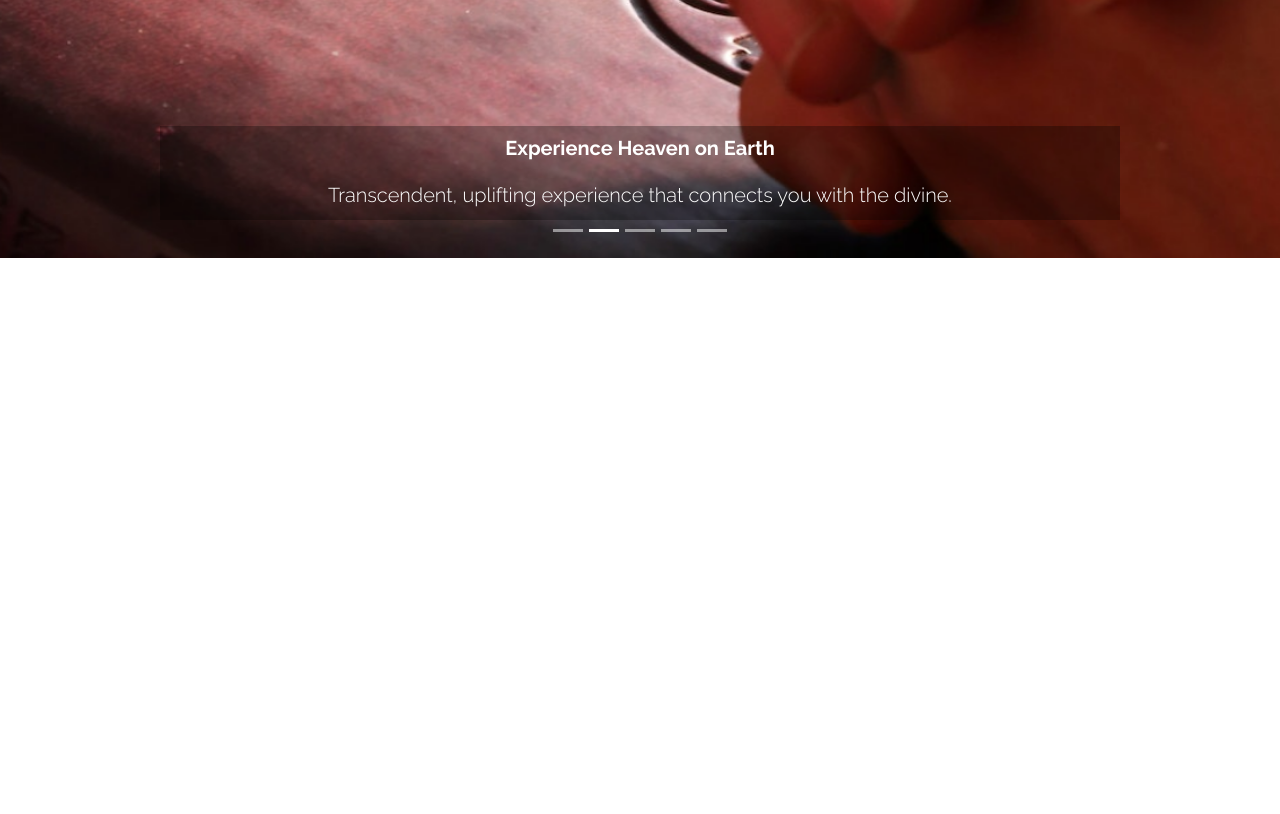
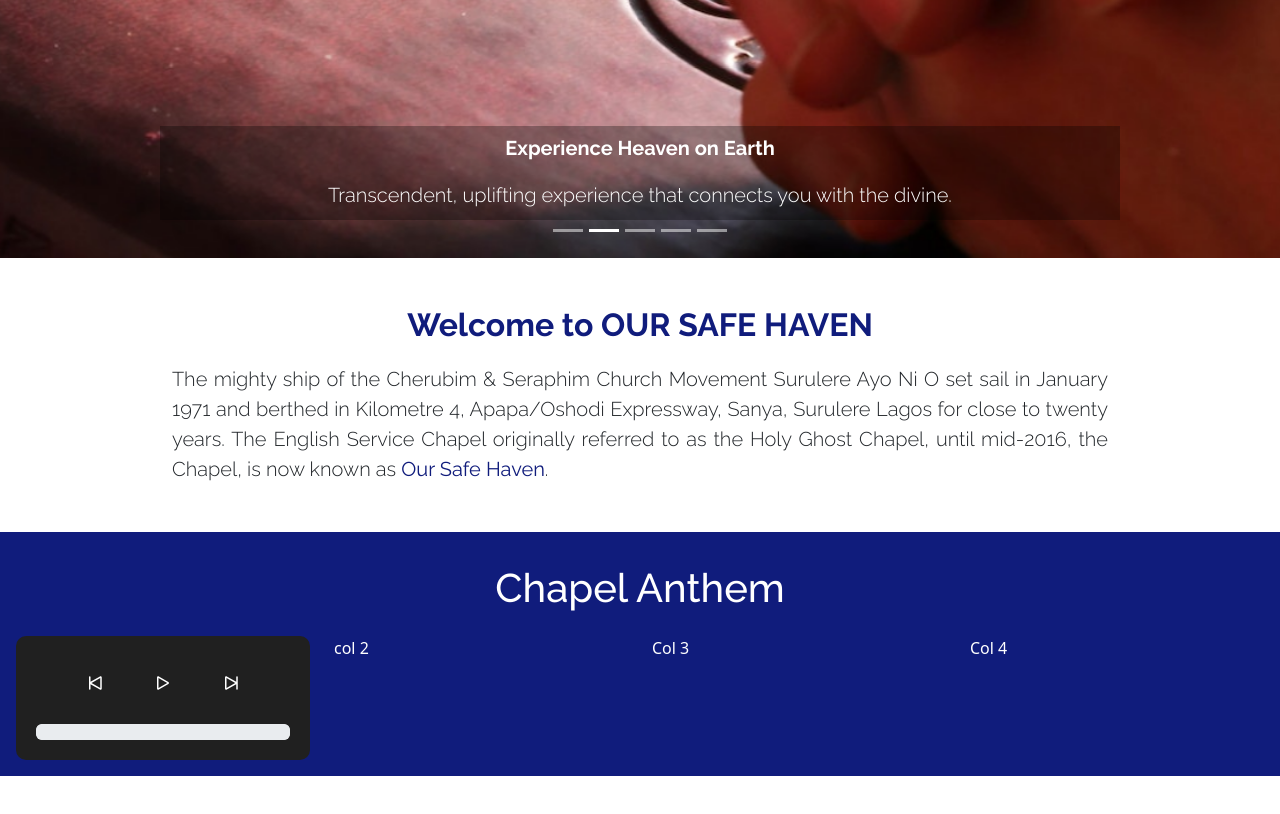
Before and after one commit to specie103/escchurch, a React (Create React App) app: page / in a window 1280 px wide. Shown: the part 540-1354 px from the top of the page. Before the commit the page ends 803 px from the top, so only its background shows below. Built offline with nearby package versions, Linux system fonts and the light colour scheme.

Commit message:
added the anthem and the hero section

```diff
--- a/package.json
+++ b/package.json
@@ -3,6 +3,8 @@
   "version": "0.1.0",
   "private": true,
   "dependencies": {
+    "@fortawesome/fontawesome-free": "^6.4.0",
+    "@fortawesome/react-fontawesome": "^0.2.0",
     "@testing-library/jest-dom": "^5.16.5",
     "@testing-library/react": "^13.4.0",
     "@testing-library/user-event": "^13.5.0",
@@ -10,6 +12,7 @@
     "react": "^18.2.0",
     "react-bootstrap": "^2.7.3",
     "react-dom": "^18.2.0",
+    "react-icons": "^4.8.0",
     "react-router-bootstrap": "^0.26.2",
     "react-router-dom": "^6.10.0",
     "react-scripts": "5.0.1",
--- /dev/null
+++ b/src/Components/Anthem.js
@@ -0,0 +1,27 @@
+import React from 'react'
+import { Container, Row, Col } from 'react-bootstrap';
+import Mp3Player from './MP3';
+
+function Anthem() {
+  return (
+    <Container fluid className='blueb my-5 p-3 text-white'>
+        <h1 className='py-3'>Chapel Anthem</h1>
+      <Row>
+        <Col xs={12} md={3}>
+          <Mp3Player />
+        </Col>
+        <Col xs={12} md={3}>
+          col 2
+        </Col>
+        <Col xs={12} md={3}>
+          Col 3
+        </Col>
+        <Col xs={12} md={3}>
+          Col 4
+        </Col>
+      </Row>
+    </Container>
+  )
+}
+
+export default Anthem
--- /dev/null
+++ b/src/Components/MP3.js
@@ -0,0 +1,77 @@
+import React, { useState, useRef } from 'react';
+import { Button, ProgressBar } from 'react-bootstrap';
+import { BsPlay, BsPause, BsSkipStart, BsSkipEnd } from 'react-icons/bs';
+import AnthemMusic from '../Audios/Anthem.mp3';
+
+const Mp3Player = () => {
+  const audioRef = useRef(null);
+  const [isPlaying, setIsPlaying] = useState(false);
+  const [currentTime, setCurrentTime] = useState(0);
+  const [duration, setDuration] = useState(0);
+
+  const togglePlay = () => {
+    if (isPlaying) {
+      audioRef.current.pause();
+    } else {
+      audioRef.current.play();
+    }
+    setIsPlaying(!isPlaying);
+  };
+
+  const handleTimeUpdate = () => {
+    setCurrentTime(audioRef.current.currentTime);
+    setDuration(audioRef.current.duration);
+  };
+
+  const handleSeek = (e) => {
+    const newTime = e.target.value;
+    audioRef.current.currentTime = newTime;
+    setCurrentTime(newTime);
+  };
+
+  const handleSkip = (time) => {
+    audioRef.current.currentTime += time;
+    setCurrentTime(audioRef.current.currentTime);
+  };
+
+  const formatTime = (time) => {
+    const minutes = Math.floor(time / 60);
+    const seconds = Math.floor(time % 60);
+    return `${minutes}:${seconds < 10 ? '0' : ''}${seconds}`;
+  };
+
+  return (
+    <div className="mp3-player">
+      <audio
+        ref={audioRef}
+        onTimeUpdate={handleTimeUpdate}
+        onEnded={() => setIsPlaying(false)}
+      >
+        <source
+          src = {AnthemMusic}
+          type="audio/mp3"
+        />
+      </audio>
+      <div className="controls">
+        <Button variant="outline-light" onClick={() => handleSkip(-10)}>
+          <BsSkipStart />
+        </Button>
+        <Button variant="outline-light" onClick={togglePlay}>
+          {isPlaying ? <BsPause /> : <BsPlay />}
+        </Button>
+        <Button variant="outline-light" onClick={() => handleSkip(10)}>
+          <BsSkipEnd />
+        </Button>
+      </div>
+      <div className="progress">
+        <ProgressBar
+          now={(currentTime / duration) * 100 || 0}
+          label={`${formatTime(currentTime)} / ${formatTime(duration)}`}
+          onClick={handleSeek}
+        />
+      </div>
+    </div>
+  );
+};
+
+export default Mp3Player;
--- /dev/null
+++ b/src/Components/Welcome.js
@@ -0,0 +1,15 @@
+import React from 'react'
+
+function Welcome() {
+    return (
+        <div className='container my-3 w-75'>
+            <h1 className='hone bluec mt-5'>Welcome to OUR SAFE HAVEN</h1>
+            <p className='fs-5'>The mighty ship of the Cherubim & Seraphim Church Movement Surulere Ayo Ni O set sail in January 1971 and berthed in Kilometre 4,
+                Apapa/Oshodi Expressway, Sanya, Surulere Lagos for close to twenty years. The English Service Chapel originally referred
+                to as the Holy Ghost Chapel, until mid-2016, the Chapel, is now known as <span className='bluec fw-normal'>Our Safe Haven</span>.
+            </p>
+        </div>
+    )
+}
+
+export default Welcome
--- a/src/Page/Home.js
+++ b/src/Page/Home.js
@@ -1,10 +1,14 @@
 import React from 'react'
 import MyCarousel from '../Components/Carousel'
+import Welcome from '../Components/Welcome'
+import Anthem from '../Components/Anthem'
 
 function Home() {
   return (
-    <div>
+    <div >
     <MyCarousel />
+    <Welcome />
+    <Anthem />
     </div>
   )
 }
--- a/src/index.css
+++ b/src/index.css
@@ -9,7 +9,6 @@
 font-family: 'Poppins', sans-serif;
 font-family: 'Raleway', sans-serif;
 */
-
 
 * {
   margin: 0;
@@ -24,7 +23,7 @@
 h5,
 h6,
 p {
-  font-family: "Raleway";
+  font-family: "Raleway", sans-serif;
   text-align: center;
 }
 
@@ -42,7 +41,7 @@
   transition: all 0.4s ease 0s;
 }
 p {
-  font-family: "Raleway";
+  font-family: "Raleway", sans-serif;
   text-align: justify;
   font-weight: 300;
   font-size: 17px;
@@ -147,10 +146,9 @@
   }
 }
 
-
 /* Carousel Sections */
 
-.carouselImage{
+.carouselImage {
   height: auto;
   max-height: 90vh;
   padding: 2px;
@@ -187,14 +185,13 @@
   padding: 5px;
   margin-bottom: 3%;
   text-align: center;
-
 }
 
 @media (max-width: 800px) {
-    .carousel-caption p{
+  .carousel-caption p {
     display: none;
   }
-    .carousel-caption{
+  .carousel-caption {
     width: 95%;
   }
 }
@@ -215,8 +212,6 @@
 .carousel-caption p {
   font-size: 20px;
 }
-
-
 
 /* Custom fade transition */
 .carousel-fade .carousel-item {
@@ -256,14 +251,11 @@
   z-index: 999;
 }
 
-
 .hero {
   width: 100%;
   max-height: 90vh;
   overflow: hidden;
 }
-
-
 
 @keyframes zoom {
   from {
@@ -278,3 +270,64 @@
   -webkit-animation: zoom 20s;
   animation: zoom 9s;
 }
+
+/*==============ANTHEM / MP3 =====*/
+
+.mp3-player {
+  background-color: #202020;
+  border-radius: 10px;
+  padding: 20px;
+  display: flex;
+  flex-direction: column;
+  align-items: center;
+  justify-content: center;
+}
+
+.controls {
+  display: flex;
+  justify-content: center;
+  align-items: center;
+  margin-bottom: 20px;
+}
+
+.controls button {
+  background-color: transparent;
+  border: none;
+  color: #fff;
+  font-size: 24px;
+  margin: 0 10px;
+  transition: all 0.2s ease;
+}
+
+.controls button:hover {
+  transform: scale(1.2);
+}
+
+.progress {
+  width: 100%;
+}
+
+.progress .progress-bar {
+  background-color: #3a3a3a;
+}
+
+.progress .progress-bar::-webkit-progress-value {
+  background-color: #fff;
+}
+
+.progress .progress-bar::-moz-progress-bar {
+  background-color: #fff;
+}
+
+.progress .progress-bar {
+  height: 8px;
+  border-radius: 5px;
+}
+
+.progress .progress-bar .sr-only {
+  position: absolute;
+  left: -9999px;
+  width: 1px;
+  height: 1px;
+  overflow: hidden;
+}
```
Also changed, not shown: 2 other files (tests, documents, lock files or other folders). Lines whose indentation alone changed are shown as unchanged.
